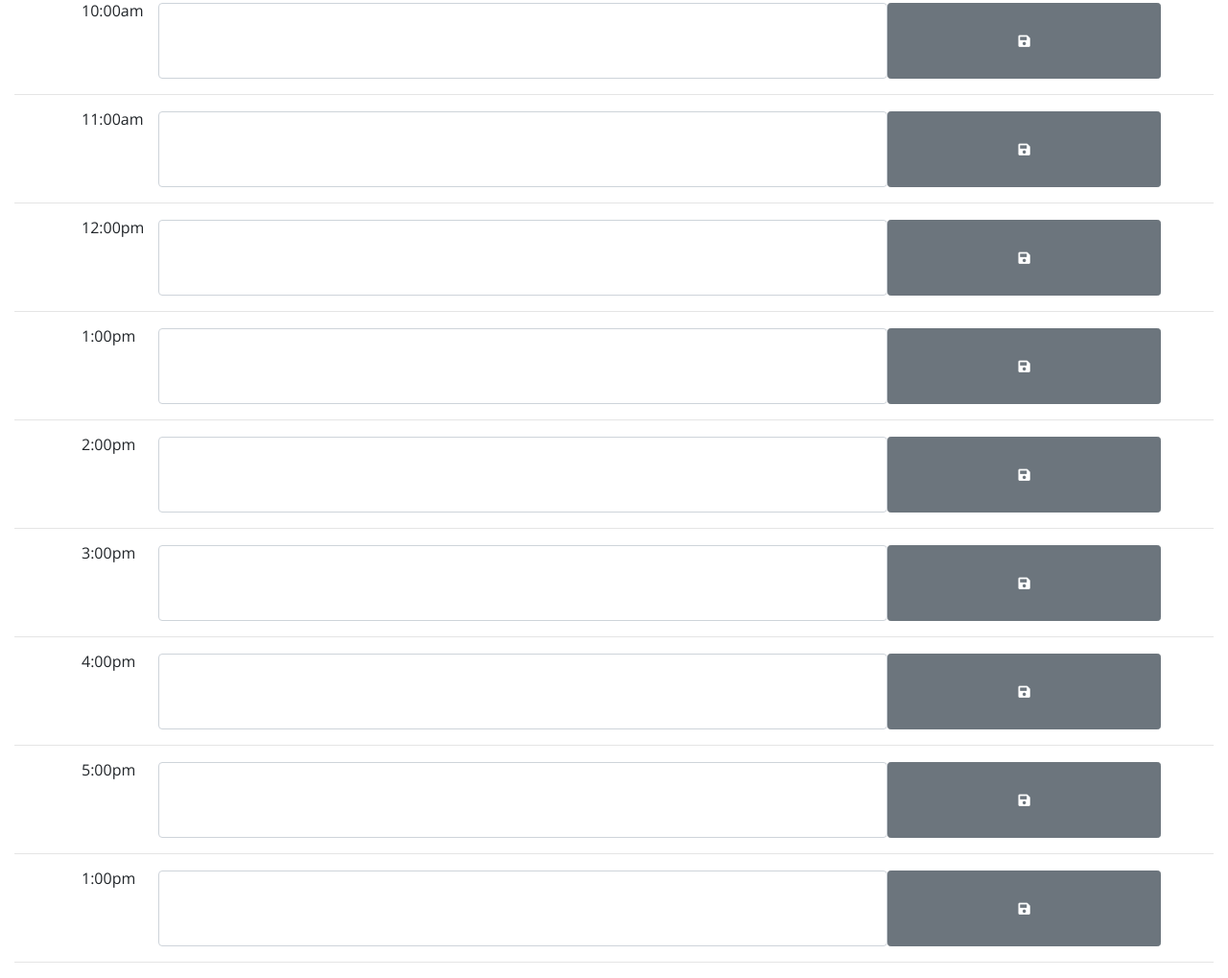
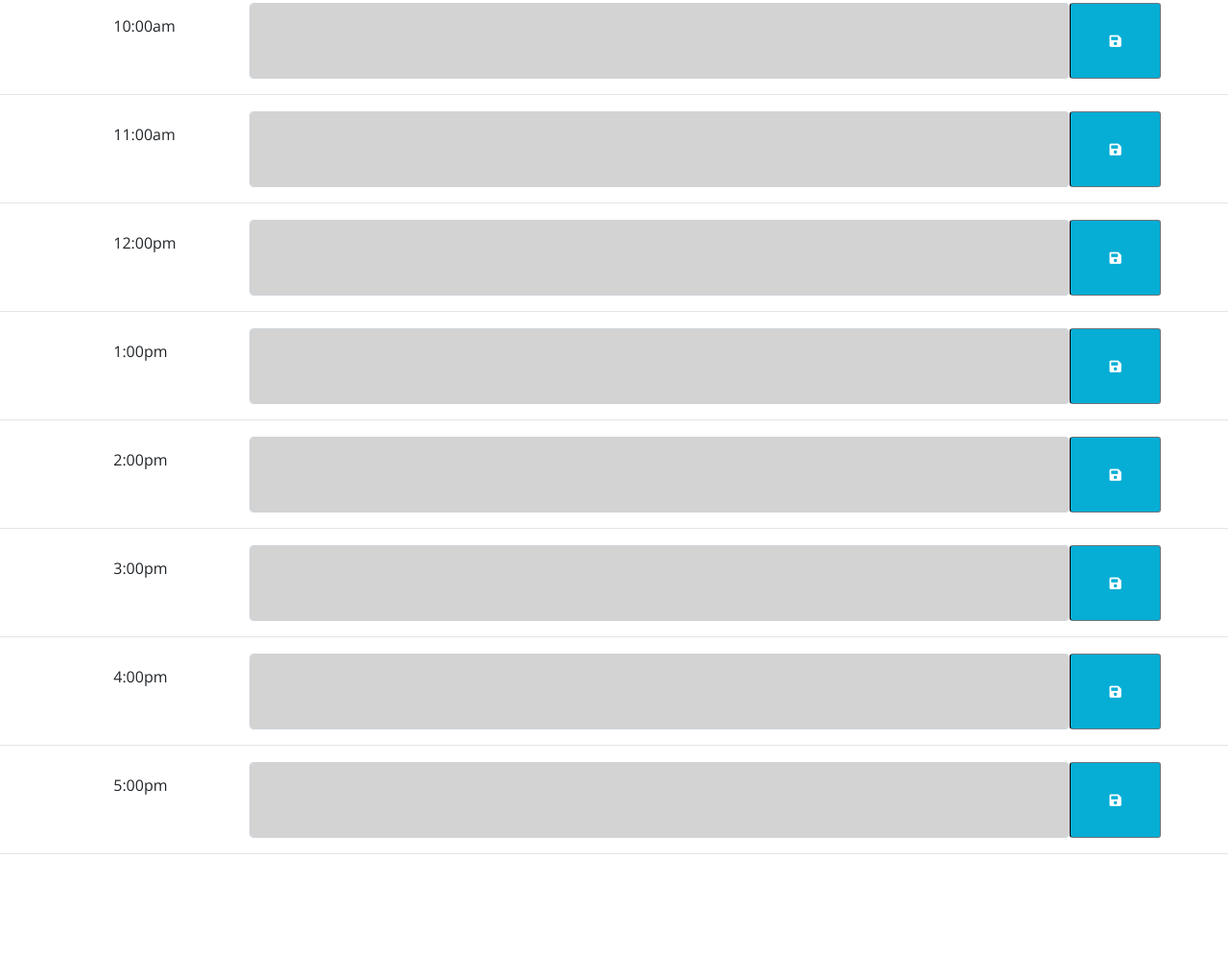
Before and after one commit to amo02008/nine_to_five_day_scheduler, a plain HTML site: page index.html in a window 1280 px wide. Shown: the part 447-1466 px from the top of the page at 96% size. After the commit the page ends 1353 px from the top, so only its background shows below. Drawn offline with nearby package versions, Linux system fonts and the light colour scheme.

Commit message:
finalized jQuery code for past present and future and user savin changes

```diff
--- a/index.html
+++ b/index.html
@@ -19,148 +19,108 @@
     <p class="lead">A simple calendar app for scheduling your work day</p>
     <p id="currentDay" class="lead"></p>
   </header>
-  <div class="container-fluid">
+  <!-- <div class="container-fluid"> -->
   <!-- Timeblocks go here -->
   <div class="container">
     <div class="row" id="9">
-        <div class="col-sm-1 min-width: 0">
+      <div class="col-sm-2">
         9:00am
       </div>
-        <textarea type="text" class="col-sm-10 form-control" ></textarea>
-
+      <textarea type="text" class="col-sm-9 form-control"></textarea>
       <button type="submit" class="btn btn-secondary btn-sm save-btn col-sm-1" value="Save"><i
           class="fas fa-save"></i></button>
-
     </div>
   </div>
   <hr>
 
-
   <div class="container">
     <div class="row" id="10">
-        <div class="col-sm-1 text-left form-group">
+      <div class="col-sm-2">
         10:00am
       </div>
-        <textarea type="text" class="col-sm-8 form-control" ></textarea>
-
-          <button type="submit" class="btn btn-secondary btn-sm save-btn col-sm-3" value="Save"><i
-              class="fas fa-save"></i></button>
-
+      <textarea type="text" class="col-sm-9 form-control"></textarea>
+      <button type="submit" class="btn btn-secondary btn-sm save-btn col-sm-1" value="Save"><i class="fas fa-save"></i></button>
     </div>
   </div>
   <hr>
 
   <div class="container">
     <div class="row" id="11">
-        <div class="col-sm-1 text-left form-group">
+      <div class="col-sm-2 ">
         11:00am
       </div>
-        <textarea type="text" class="col-sm-8 form-control" ></textarea>
-
-          <button type="submit" class="btn btn-secondary btn-sm save-btn col-sm-3" value="Save"><i
-              class="fas fa-save"></i></button>
-
+      <textarea type="text" class="col-sm-9 form-control"></textarea>
+      <button type="submit" class="btn btn-secondary btn-sm save-btn col-sm-1" value="Save"><i class="fas fa-save"></i></button>
     </div>
   </div>
   <hr>
 
   <div class="container">
     <div class="row" id="12">
-        <div class="col-sm-1 text-left form-group">
+      <div class="col-sm-2 ">
         12:00pm
       </div>
-        <textarea type="text" class="col-sm-8 form-control" ></textarea>
-
-          <button type="submit" class="btn btn-secondary btn-sm save-btn col-sm-3" value="Save"><i
-              class="fas fa-save"></i></button>
-
+      <textarea type="text" class="col-sm-9 form-control"></textarea>
+      <button type="submit" class="btn btn-secondary btn-sm save-btn col-sm-1" value="Save"><i class="fas fa-save"></i></button>
     </div>
   </div>
   <hr>
 
   <div class="container">
     <div class="row" id="13">
-        <div class="col-sm-1 text-left form-group">
+      <div class="col-sm-2 ">
         1:00pm
       </div>
-        <textarea type="text" class="col-sm-8 form-control" ></textarea>
-
-          <button type="submit" class="btn btn-secondary btn-sm save-btn col-sm-3" value="Save"><i
-              class="fas fa-save"></i></button>
-
+      <textarea type="text" class="col-sm-9 form-control"></textarea>
+      <button type="submit" class="btn btn-secondary btn-sm save-btn col-sm-1" value="Save"><i class="fas fa-save"></i></button>
     </div>
   </div>
   <hr>
 
   <div class="container">
     <div class="row" id="14">
-        <div class="col-sm-1 text-left form-group">
+      <div class="col-sm-2 ">
         2:00pm
       </div>
-        <textarea type="text" class="col-sm-8 form-control" ></textarea>
-
-          <button type="submit" class="btn btn-secondary btn-sm save-btn col-sm-3" value="Save"><i
-              class="fas fa-save"></i></button>
-
+      <textarea type="text" class="col-sm-9 form-control"></textarea>
+      <button type="submit" class="btn btn-secondary btn-sm save-btn col-sm-1" value="Save"><i class="fas fa-save"></i></button>
     </div>
   </div>
   <hr>
 
   <div class="container">
     <div class="row" id="15">
-        <div class="col-sm-1 text-left form-group">
+      <div class="col-sm-2 ">
         3:00pm
       </div>
-        <textarea type="text" class="col-sm-8 form-control" ></textarea>
-
-          <button type="submit" class="btn btn-secondary btn-sm save-btn col-sm-3" value="Save"><i
-              class="fas fa-save"></i></button>
-
+      <textarea type="text" class="col-sm-9 form-control"></textarea>
+      <button type="submit" class="btn btn-secondary btn-sm save-btn col-sm-1" value="Save"><i class="fas fa-save"></i></button>
     </div>
   </div>
   <hr>
 
   <div class="container">
     <div class="row" id="16">
-        <div class="col-sm-1 text-left form-group">
+      <div class="col-sm-2 ">
         4:00pm
       </div>
-        <textarea type="text" class="col-sm-8 form-control" ></textarea>
-
-          <button type="submit" class="btn btn-secondary btn-sm save-btn col-sm-3" value="Save"><i
-              class="fas fa-save"></i></button>
-
+      <textarea type="text" class="col-sm-9 form-control"></textarea>
+      <button type="submit" class="btn btn-secondary btn-sm save-btn col-sm-1" value="Save"><i class="fas fa-save"></i></button>
     </div>
   </div>
   <hr>
 
   <div class="container">
     <div class="row" id="17">
-        <div class="col-sm-1 text-left form-group">
+      <div class="col-sm-2 ">
         5:00pm
       </div>
-        <textarea type="text" class="col-sm-8 form-control" ></textarea>
-
-          <button type="submit" class="btn btn-secondary btn-sm save-btn col-sm-3" value="Save"><i
-              class="fas fa-save"></i></button>
-
+      <textarea type="text" class="col-sm-9 form-control"></textarea>
+      <button type="submit" class="btn btn-secondary btn-sm save-btn col-sm-1" value="Save"><i class="fas fa-save"></i></button>
     </div>
   </div>
   <hr>
 
-    <div class="container">
-      <div class="row" id="9">
-        <div class="col-sm-1 text-left form-group">
-          1:00pm
-        </div>
-        <textarea type="text" class="col-sm-8 form-control" ></textarea>
-
-          <button type="submit" class="btn btn-secondary btn-sm save-btn col-sm-3" value="Save"><i
-              class="fas fa-save"></i></button>
-
-      </div>
-    </div>
-    <hr>
    <!-- don't delete this div -->
   </div>
 
--- a/script.js
+++ b/script.js
@@ -10,8 +10,37 @@ var time = $(this).parent().attr("id")
 localStorage.setItem(time,userInput)
         });
 
-        $("#9 textarea").val(localStorage.getItem("9"))
-        $("#10 textarea").val(localStorage.getItem("10"))
+        // $("#9 textarea").val(localStorage.getItem("9"))
+        // $("#10 textarea").val(localStorage.getItem("10"))
+        // $("#11 textarea").val(localStorage.getItem("11"))
+        // $("#12 textarea").val(localStorage.getItem("12"))
+        // $("#13 textarea").val(localStorage.getItem("13"))
+        // $("#14 textarea").val(localStorage.getItem("14"))
+        // $("#15 textarea").val(localStorage.getItem("15"))
+        // $("#16 textarea").val(localStorage.getItem("16"))
+        // $("#17 textarea").val(localStorage.getItem("17"))
+
+        var checkTime = function () {
 
 
-        // get current time from moment then loop
+
+                var hour = moment().hour();
+                                for (var i = 9; i < 18; i++) {
+                        $(`#${i} textarea`).val(localStorage.getItem(i))
+                        console.log(i)
+                        if (i < hour) {
+                                $(`#${i} textarea`).addClass("past")
+                                console.log("past")
+                        } else if (i===hour) {
+                                $(`#${i} textarea`).addClass("present")
+                                console.log("present")
+                        } else { // ( i greater than hour)
+                                $(`#${i} textarea`).addClass("future")
+                                console.log("future")
+                        }
+
+                }
+
+        }
+
+        checkTime()
--- a/style.css
+++ b/style.css
@@ -31,11 +31,11 @@ textarea{
 }
 
 .row {
-  /* white-space: pre-wrap; */
+  white-space: pre-wrap;
   height: 80px;
   border-top: 1px solid white;;
   border-radius: rounded;
-  /* border-color: #000000; */
+
 }
 
  .hour {
@@ -59,10 +59,11 @@ textarea{
   color: white;
 }
 
-.saveBtn {
+.save-btn {
   border-left: 1px solid black;
-  border-top-right-radius: 15px;
-  border-bottom-right-radius: 15px;
+  /* border-top-right-radius: 15px;
+  border-bottom-right-radius: 15px; */
+  border: 5px 15px 15px 5px;
   background-color: #06AED5;
   color: white;
 }
```
Lines whose indentation alone changed are shown as unchanged.
